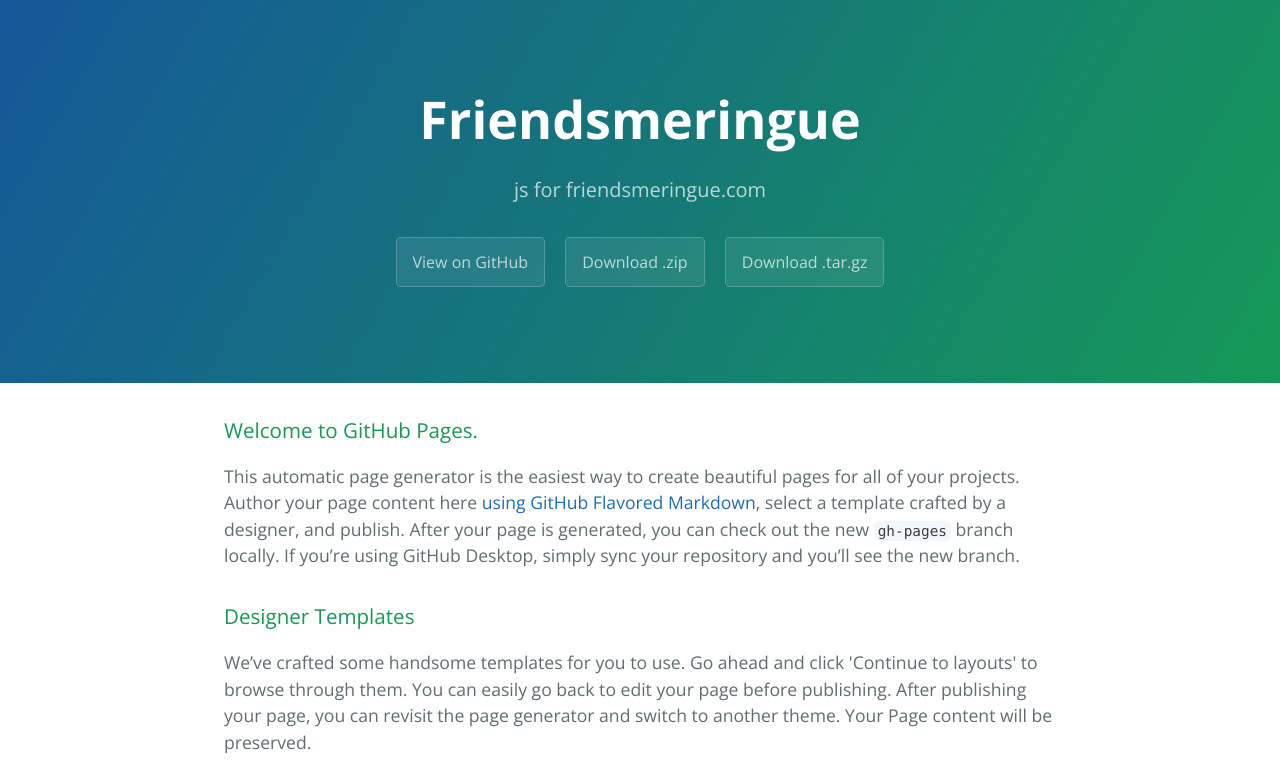
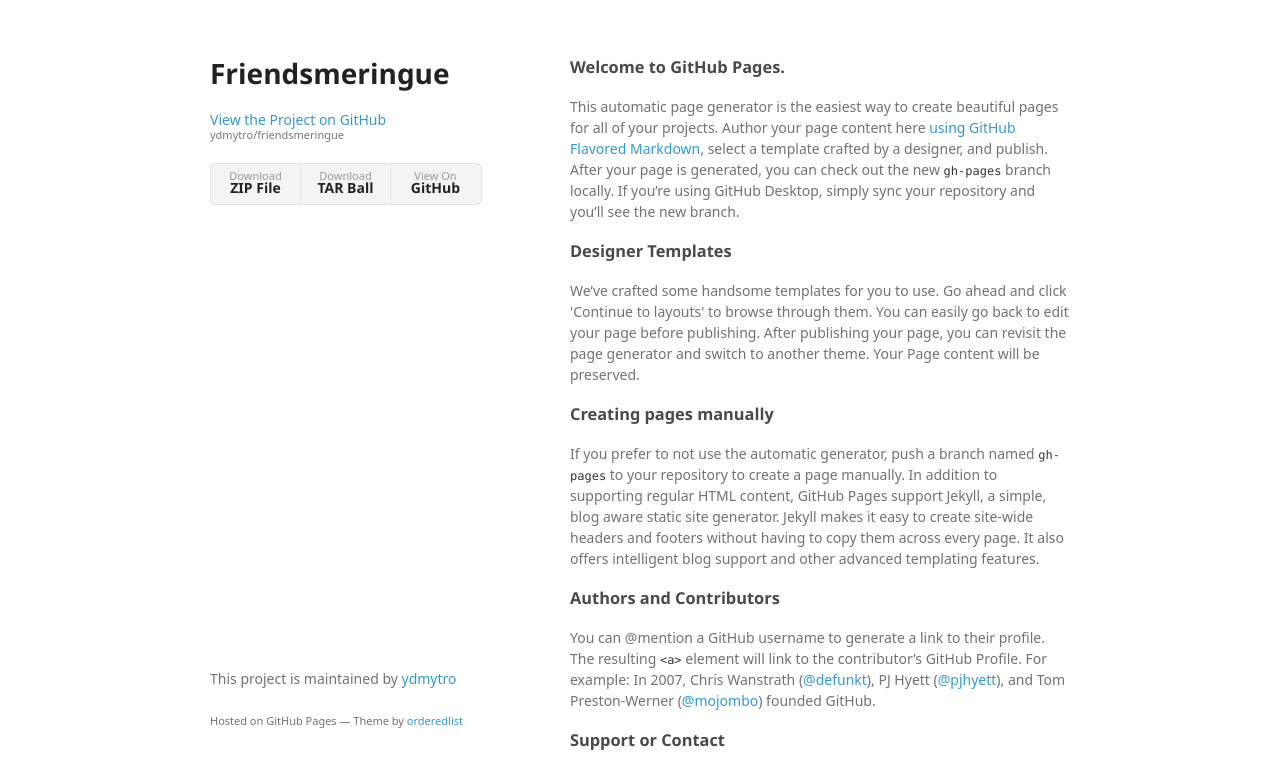
Before and after one commit to ydmytro/friendsmeringue, a plain HTML site: page index.html in a window 1280 px wide. Shown: the top 766 px of the page. Drawn offline with nearby package versions, Linux system fonts and the light colour scheme; a web font is replaced by a local one.

Commit message:
Create gh-pages branch via GitHub

```diff
--- a/index.html
+++ b/index.html
@@ -1,25 +1,34 @@
-<!DOCTYPE html>
-<html lang="en-us">
+<!doctype html>
+<html>
   <head>
-    <meta charset="UTF-8">
+    <meta charset="utf-8">
+    <meta http-equiv="X-UA-Compatible" content="chrome=1">
     <title>Friendsmeringue by ydmytro</title>
-    <meta name="viewport" content="width=device-width, initial-scale=1">
-    <link rel="stylesheet" type="text/css" href="stylesheets/normalize.css" media="screen">
-    <link href='https://fonts.googleapis.com/css?family=Open+Sans:400,700' rel='stylesheet' type='text/css'>
-    <link rel="stylesheet" type="text/css" href="stylesheets/stylesheet.css" media="screen">
-    <link rel="stylesheet" type="text/css" href="stylesheets/github-light.css" media="screen">
+
+    <link rel="stylesheet" href="stylesheets/styles.css">
+    <link rel="stylesheet" href="stylesheets/github-light.css">
+    <meta name="viewport" content="width=device-width">
+    <!--[if lt IE 9]>
+    <script src="//html5shiv.googlecode.com/svn/trunk/html5.js"></script>
+    <![endif]-->
   </head>
   <body>
-    <section class="page-header">
-      <h1 class="project-name">Friendsmeringue</h1>
-      <h2 class="project-tagline">js for friendsmeringue.com</h2>
-      <a href="https://github.com/ydmytro/friendsmeringue" class="btn">View on GitHub</a>
-      <a href="https://github.com/ydmytro/friendsmeringue/zipball/master" class="btn">Download .zip</a>
-      <a href="https://github.com/ydmytro/friendsmeringue/tarball/master" class="btn">Download .tar.gz</a>
-    </section>
+    <div class="wrapper">
+      <header>
+        <h1>Friendsmeringue</h1>
+        <p></p>
 
-    <section class="main-content">
-      <h3>
+        <p class="view"><a href="https://github.com/ydmytro/friendsmeringue">View the Project on GitHub <small>ydmytro/friendsmeringue</small></a></p>
+
+
+        <ul>
+          <li><a href="https://github.com/ydmytro/friendsmeringue/zipball/master">Download <strong>ZIP File</strong></a></li>
+          <li><a href="https://github.com/ydmytro/friendsmeringue/tarball/master">Download <strong>TAR Ball</strong></a></li>
+          <li><a href="https://github.com/ydmytro/friendsmeringue">View On <strong>GitHub</strong></a></li>
+        </ul>
+      </header>
+      <section>
+        <h3>
 <a id="welcome-to-github-pages" class="anchor" href="#welcome-to-github-pages" aria-hidden="true"><span aria-hidden="true" class="octicon octicon-link"></span></a>Welcome to GitHub Pages.</h3>
 
 <p>This automatic page generator is the easiest way to create beautiful pages for all of your projects. Author your page content here <a href="https://guides.github.com/features/mastering-markdown/">using GitHub Flavored Markdown</a>, select a template crafted by a designer, and publish. After your page is generated, you can check out the new <code>gh-pages</code> branch locally. If you’re using GitHub Desktop, simply sync your repository and you’ll see the new branch.</p>
@@ -43,15 +52,13 @@
 <a id="support-or-contact" class="anchor" href="#support-or-contact" aria-hidden="true"><span aria-hidden="true" class="octicon octicon-link"></span></a>Support or Contact</h3>
 
 <p>Having trouble with Pages? Check out our <a href="https://help.github.com/pages">documentation</a> or <a href="https://github.com/contact">contact support</a> and we’ll help you sort it out.</p>
-
-      <footer class="site-footer">
-        <span class="site-footer-owner"><a href="https://github.com/ydmytro/friendsmeringue">Friendsmeringue</a> is maintained by <a href="https://github.com/ydmytro">ydmytro</a>.</span>
-
-        <span class="site-footer-credits">This page was generated by <a href="https://pages.github.com">GitHub Pages</a> using the <a href="https://github.com/jasonlong/cayman-theme">Cayman theme</a> by <a href="https://twitter.com/jasonlong">Jason Long</a>.</span>
+      </section>
+      <footer>
+        <p>This project is maintained by <a href="https://github.com/ydmytro">ydmytro</a></p>
+        <p><small>Hosted on GitHub Pages &mdash; Theme by <a href="https://github.com/orderedlist">orderedlist</a></small></p>
       </footer>
-
-    </section>
-
+    </div>
+    <script src="javascripts/scale.fix.js"></script>
 
   </body>
 </html>
--- /dev/null
+++ b/javascripts/scale.fix.js
@@ -0,0 +1,17 @@
+var metas = document.getElementsByTagName('meta');
+var i;
+if (navigator.userAgent.match(/iPhone/i)) {
+  for (i=0; i<metas.length; i++) {
+    if (metas[i].name == "viewport") {
+      metas[i].content = "width=device-width, minimum-scale=1.0, maximum-scale=1.0";
+    }
+  }
+  document.addEventListener("gesturestart", gestureStart, false);
+}
+function gestureStart() {
+  for (i=0; i<metas.length; i++) {
+    if (metas[i].name == "viewport") {
+      metas[i].content = "width=device-width, minimum-scale=0.25, maximum-scale=1.6";
+    }
+  }
+}
--- /dev/null
+++ b/stylesheets/styles.css
@@ -0,0 +1,324 @@
+@font-face {
+  font-family: 'Noto Sans';
+  font-weight: 400;
+  font-style: normal;
+  src: url('../fonts/Noto-Sans-regular/Noto-Sans-regular.eot');
+  src: url('../fonts/Noto-Sans-regular/Noto-Sans-regular.eot?#iefix') format('embedded-opentype'),
+       local('Noto Sans'),
+       local('Noto-Sans-regular'),
+       url('../fonts/Noto-Sans-regular/Noto-Sans-regular.woff2') format('woff2'),
+       url('../fonts/Noto-Sans-regular/Noto-Sans-regular.woff') format('woff'),
+       url('../fonts/Noto-Sans-regular/Noto-Sans-regular.ttf') format('truetype'),
+       url('../fonts/Noto-Sans-regular/Noto-Sans-regular.svg#NotoSans') format('svg');
+}
+
+@font-face {
+  font-family: 'Noto Sans';
+  font-weight: 700;
+  font-style: normal;
+  src: url('../fonts/Noto-Sans-700/Noto-Sans-700.eot');
+  src: url('../fonts/Noto-Sans-700/Noto-Sans-700.eot?#iefix') format('embedded-opentype'),
+       local('Noto Sans Bold'),
+       local('Noto-Sans-700'),
+       url('../fonts/Noto-Sans-700/Noto-Sans-700.woff2') format('woff2'),
+       url('../fonts/Noto-Sans-700/Noto-Sans-700.woff') format('woff'),
+       url('../fonts/Noto-Sans-700/Noto-Sans-700.ttf') format('truetype'),
+       url('../fonts/Noto-Sans-700/Noto-Sans-700.svg#NotoSans') format('svg');
+}
+
+@font-face {
+  font-family: 'Noto Sans';
+  font-weight: 400;
+  font-style: italic;
+  src: url('../fonts/Noto-Sans-italic/Noto-Sans-italic.eot');
+  src: url('../fonts/Noto-Sans-italic/Noto-Sans-italic.eot?#iefix') format('embedded-opentype'),
+       local('Noto Sans Italic'),
+       local('Noto-Sans-italic'),
+       url('../fonts/Noto-Sans-italic/Noto-Sans-italic.woff2') format('woff2'),
+       url('../fonts/Noto-Sans-italic/Noto-Sans-italic.woff') format('woff'),
+       url('../fonts/Noto-Sans-italic/Noto-Sans-italic.ttf') format('truetype'),
+       url('../fonts/Noto-Sans-italic/Noto-Sans-italic.svg#NotoSans') format('svg');
+}
+
+@font-face {
+  font-family: 'Noto Sans';
+  font-weight: 700;
+  font-style: italic;
+  src: url('../fonts/Noto-Sans-700italic/Noto-Sans-700italic.eot');
+  src: url('../fonts/Noto-Sans-700italic/Noto-Sans-700italic.eot?#iefix') format('embedded-opentype'),
+       local('Noto Sans Bold Italic'),
+       local('Noto-Sans-700italic'),
+       url('../fonts/Noto-Sans-700italic/Noto-Sans-700italic.woff2') format('woff2'),
+       url('../fonts/Noto-Sans-700italic/Noto-Sans-700italic.woff') format('woff'),
+       url('../fonts/Noto-Sans-700italic/Noto-Sans-700italic.ttf') format('truetype'),
+       url('../fonts/Noto-Sans-700italic/Noto-Sans-700italic.svg#NotoSans') format('svg');
+}
+
+body {
+  background-color: #fff;
+  padding:50px;
+  font: 14px/1.5 "Noto Sans", "Helvetica Neue", Helvetica, Arial, sans-serif;
+  color:#727272;
+  font-weight:400;
+}
+
+h1, h2, h3, h4, h5, h6 {
+  color:#222;
+  margin:0 0 20px;
+}
+
+p, ul, ol, table, pre, dl {
+  margin:0 0 20px;
+}
+
+h1, h2, h3 {
+  line-height:1.1;
+}
+
+h1 {
+  font-size:28px;
+}
+
+h2 {
+  color:#393939;
+}
+
+h3, h4, h5, h6 {
+  color:#494949;
+}
+
+a {
+  color:#39c;
+  text-decoration:none;
+}
+
+a:hover {
+  color:#069;
+}
+
+a small {
+  font-size:11px;
+  color:#777;
+  margin-top:-0.3em;
+  display:block;
+}
+
+a:hover small {
+  color:#777;
+}
+
+.wrapper {
+  width:860px;
+  margin:0 auto;
+}
+
+blockquote {
+  border-left:1px solid #e5e5e5;
+  margin:0;
+  padding:0 0 0 20px;
+  font-style:italic;
+}
+
+code, pre {
+  font-family:Monaco, Bitstream Vera Sans Mono, Lucida Console, Terminal, Consolas, Liberation Mono, DejaVu Sans Mono, Courier New, monospace;
+  color:#333;
+  font-size:12px;
+}
+
+pre {
+  padding:8px 15px;
+  background: #f8f8f8;
+  border-radius:5px;
+  border:1px solid #e5e5e5;
+  overflow-x: auto;
+}
+
+table {
+  width:100%;
+  border-collapse:collapse;
+}
+
+th, td {
+  text-align:left;
+  padding:5px 10px;
+  border-bottom:1px solid #e5e5e5;
+}
+
+dt {
+  color:#444;
+  font-weight:700;
+}
+
+th {
+  color:#444;
+}
+
+img {
+  max-width:100%;
+}
+
+header {
+  width:270px;
+  float:left;
+  position:fixed;
+  -webkit-font-smoothing:subpixel-antialiased;
+}
+
+header ul {
+  list-style:none;
+  height:40px;
+  padding:0;
+  background: #f4f4f4;
+  border-radius:5px;
+  border:1px solid #e0e0e0;
+  width:270px;
+}
+
+header li {
+  width:89px;
+  float:left;
+  border-right:1px solid #e0e0e0;
+  height:40px;
+}
+
+header li:first-child a {
+  border-radius:5px 0 0 5px;
+}
+
+header li:last-child a {
+  border-radius:0 5px 5px 0;
+}
+
+header ul a {
+  line-height:1;
+  font-size:11px;
+  color:#999;
+  display:block;
+  text-align:center;
+  padding-top:6px;
+  height:34px;
+}
+
+header ul a:hover {
+  color:#999;
+}
+
+header ul a:active {
+  background-color:#f0f0f0;
+}
+
+strong {
+  color:#222;
+  font-weight:700;
+}
+
+header ul li + li + li {
+  border-right:none;
+  width:89px;
+}
+
+header ul a strong {
+  font-size:14px;
+  display:block;
+  color:#222;
+}
+
+section {
+  width:500px;
+  float:right;
+  padding-bottom:50px;
+}
+
+small {
+  font-size:11px;
+}
+
+hr {
+  border:0;
+  background:#e5e5e5;
+  height:1px;
+  margin:0 0 20px;
+}
+
+footer {
+  width:270px;
+  float:left;
+  position:fixed;
+  bottom:50px;
+  -webkit-font-smoothing:subpixel-antialiased;
+}
+
+@media print, screen and (max-width: 960px) {
+
+  div.wrapper {
+    width:auto;
+    margin:0;
+  }
+
+  header, section, footer {
+    float:none;
+    position:static;
+    width:auto;
+  }
+
+  header {
+    padding-right:320px;
+  }
+
+  section {
+    border:1px solid #e5e5e5;
+    border-width:1px 0;
+    padding:20px 0;
+    margin:0 0 20px;
+  }
+
+  header a small {
+    display:inline;
+  }
+
+  header ul {
+    position:absolute;
+    right:50px;
+    top:52px;
+  }
+}
+
+@media print, screen and (max-width: 720px) {
+  body {
+    word-wrap:break-word;
+  }
+
+  header {
+    padding:0;
+  }
+
+  header ul, header p.view {
+    position:static;
+  }
+
+  pre, code {
+    word-wrap:normal;
+  }
+}
+
+@media print, screen and (max-width: 480px) {
+  body {
+    padding:15px;
+  }
+
+  header ul {
+    width:99%;
+  }
+
+  header li, header ul li + li + li {
+    width:33%;
+  }
+}
+
+@media print {
+  body {
+    padding:0.4in;
+    font-size:12pt;
+    color:#444;
+  }
+}
```
Also changed, not shown: params.json (+1 -1 lines).
